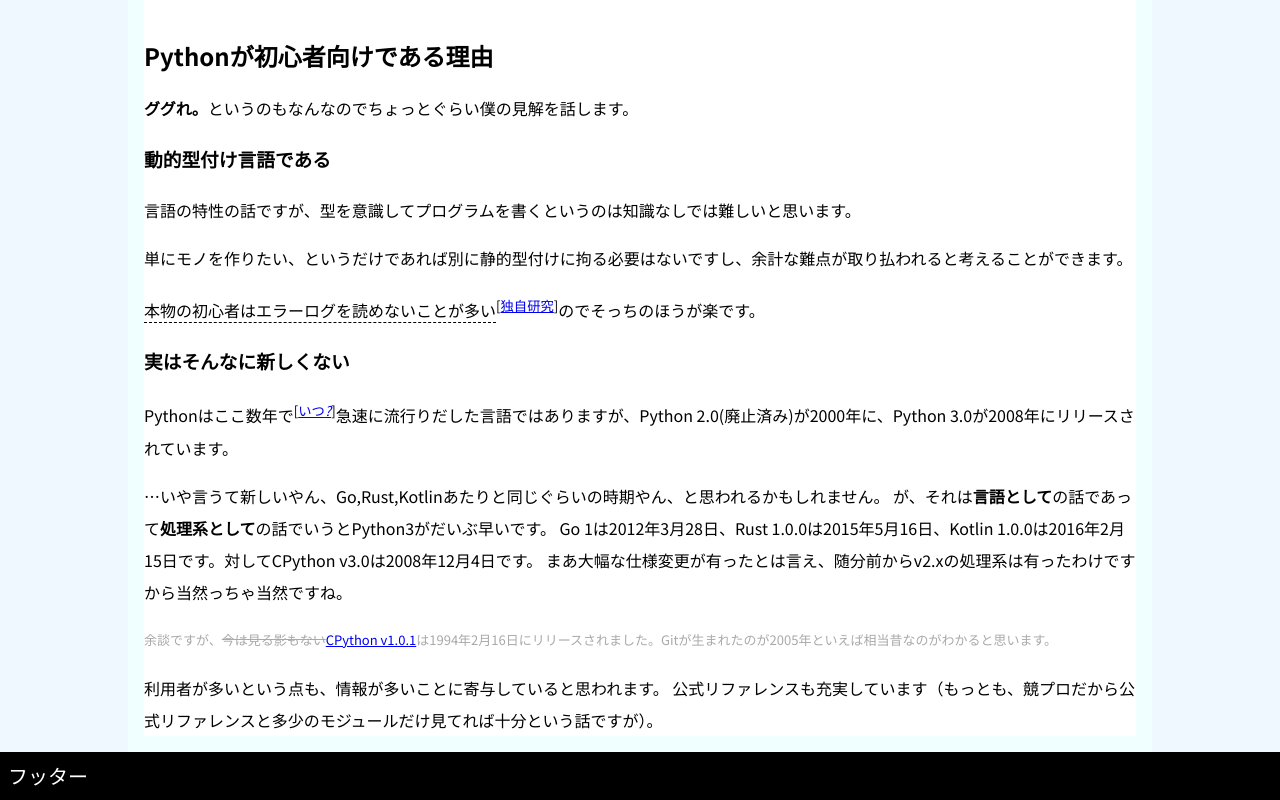
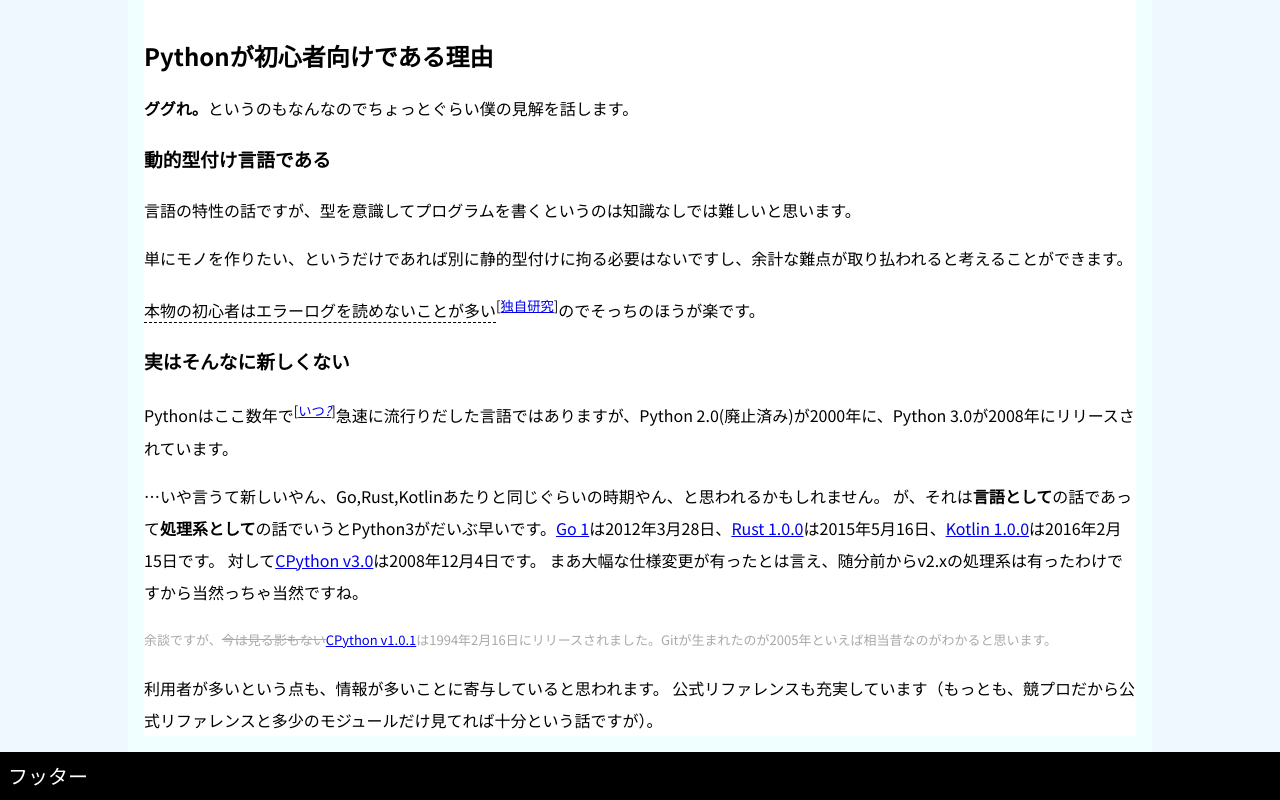
Before and after one commit to AAAR-Salmon/aaar-salmon.github.io, a Next.js app: page /building-kyopro-environment/python in a window 1280 px wide. Shown: the part 799-1599 px from the top of the page. Built offline with nearby package versions, Linux system fonts and the light colour scheme.

Commit message:
Add: コンパイラのリポジトリへのリンク追加

```diff
--- a/pages/building-kyopro-environment/python/index.tsx
+++ b/pages/building-kyopro-environment/python/index.tsx
@@ -57,7 +57,10 @@ const Python: React.VFC = () => {
             <p>
               …いや言うて新しいやん、Go,Rust,Kotlinあたりと同じぐらいの時期やん、と思われるかもしれません。
               が、それは<strong>言語として</strong>の話であって<strong>処理系として</strong>の話でいうとPython3がだいぶ早いです。
-              Go 1は2012年3月28日、Rust 1.0.0は2015年5月16日、Kotlin 1.0.0は2016年2月15日です。対してCPython v3.0は2008年12月4日です。
+              <a href="https://github.com/golang/go/tree/go1">Go 1</a>は2012年3月28日、
+              <a href="https://github.com/rust-lang/rust/tree/1.0.0">Rust 1.0.0</a>は2015年5月16日、
+              <a href="https://github.com/JetBrains/kotlin/tree/build-1.0.0">Kotlin 1.0.0</a>は2016年2月15日です。
+              対して<a href="https://github.com/python/cpython/tree/v3.0">CPython v3.0</a>は2008年12月4日です。
               まあ大幅な仕様変更が有ったとは言え、随分前からv2.xの処理系は有ったわけですから当然っちゃ当然ですね。
             </p>
             <aside>
```
